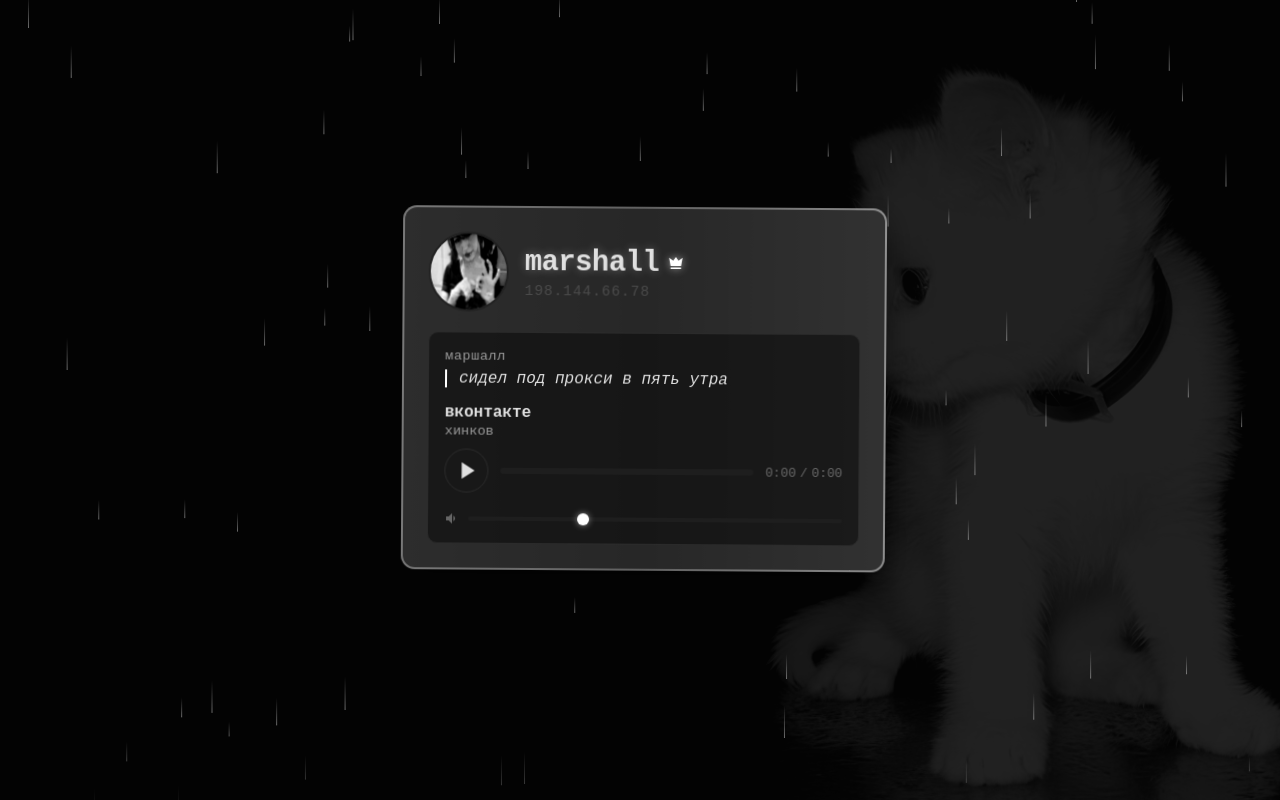
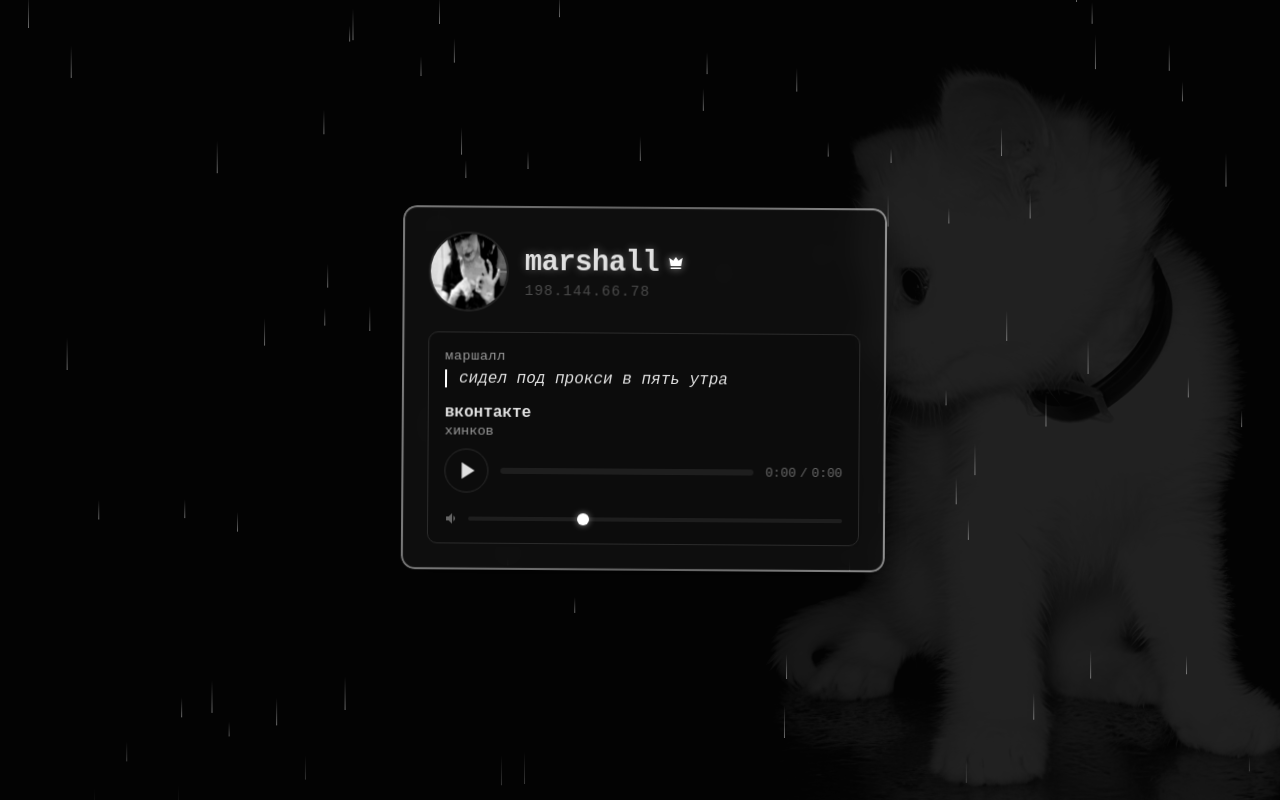
Before and after one commit to pyerkk/marshall, a plain HTML site: page index.html in a window 1280 px wide. Drawn offline with Linux system fonts and the light colour scheme.

Commit message:
Update style.css

```diff
--- a/style.css
+++ b/style.css
@@ -155,21 +155,16 @@
   background: linear-gradient(90deg, #ffffff, #cccccc, #888888, #ffffff);
   background-size: 300% 100%;
   animation: gradientBorder 4s linear infinite;
-  z-index: -1;
+  z-index: 1;
   opacity: 0.7;
+  pointer-events: none;
+  mask: linear-gradient(#fff 0 0) content-box, linear-gradient(#fff 0 0);
+  -webkit-mask: linear-gradient(#fff 0 0) content-box, linear-gradient(#fff 0 0);
+  mask-composite: exclude;
+  -webkit-mask-composite: xor;
+  padding: 2px;
 }
 
-.floating-card::after {
-  content: '';
-  position: absolute;
-  top: 0;
-  left: 0;
-  right: 0;
-  bottom: 0;
-  border-radius: 12px;
-  background: var(--color-card-bg);
-  z-index: -1;
-}
 
 /* ------------------------------------------------------------
    АНИМАЦИЯ ГРАДИЕНТНОЙ ОБВОДКИ
```
